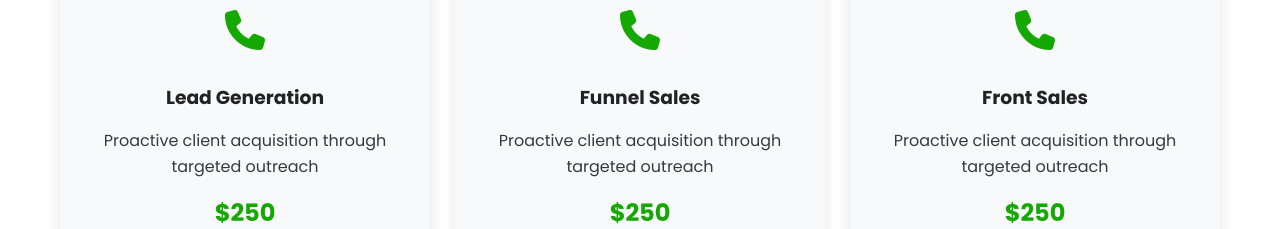
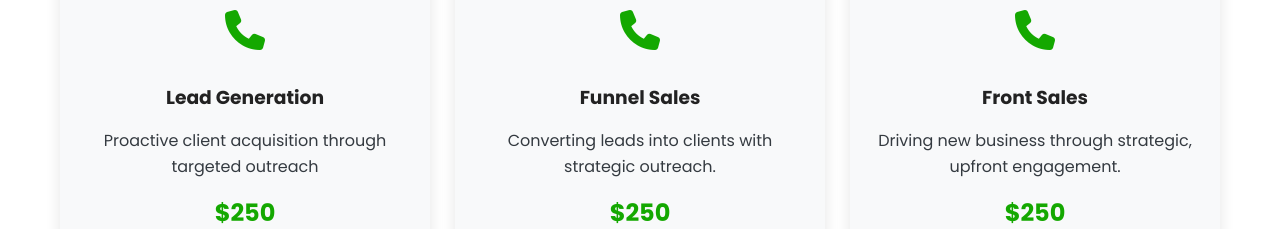
Before and after one commit to Asfitsolution/final-Upwork-2025, a plain HTML site: page index.html in a window 1280 px wide. Shown: the part 3380-3609 px from the top of the page. Drawn offline with Linux system fonts and the light colour scheme.

Commit message:
Update index.html

```diff
--- a/index.html
+++ b/index.html
@@ -1028,7 +1028,7 @@
                         <i class="fas fa-phone"></i>
                     </div>
                     <h3>Funnel Sales</h3>
-                    <p>Proactive client acquisition through targeted outreach</p>
+                    <p>Converting leads into clients with strategic outreach.</p>
                     <div class="service-price">$250</div>
                     <div class="service-actions">
                         <a href="https://wa.me/923132491389?text=Hi,%20I'm%20interested%20in%20Lead%20Generation%20service" class="btn btn-whatsapp"><i class="fab fa-whatsapp"></i> Contact via WhatsApp</a>
@@ -1040,7 +1040,7 @@
                         <i class="fas fa-phone"></i>
                     </div>
                     <h3>Front Sales</h3>
-                    <p>Proactive client acquisition through targeted outreach</p>
+                    <p>Driving new business through strategic, upfront engagement.</p>
                     <div class="service-price">$250</div>
                     <div class="service-actions">
                         <a href="https://wa.me/923132491389?text=Hi,%20I'm%20interested%20in%20Lead%20Generation%20service" class="btn btn-whatsapp"><i class="fab fa-whatsapp"></i> Contact via WhatsApp</a>
```
